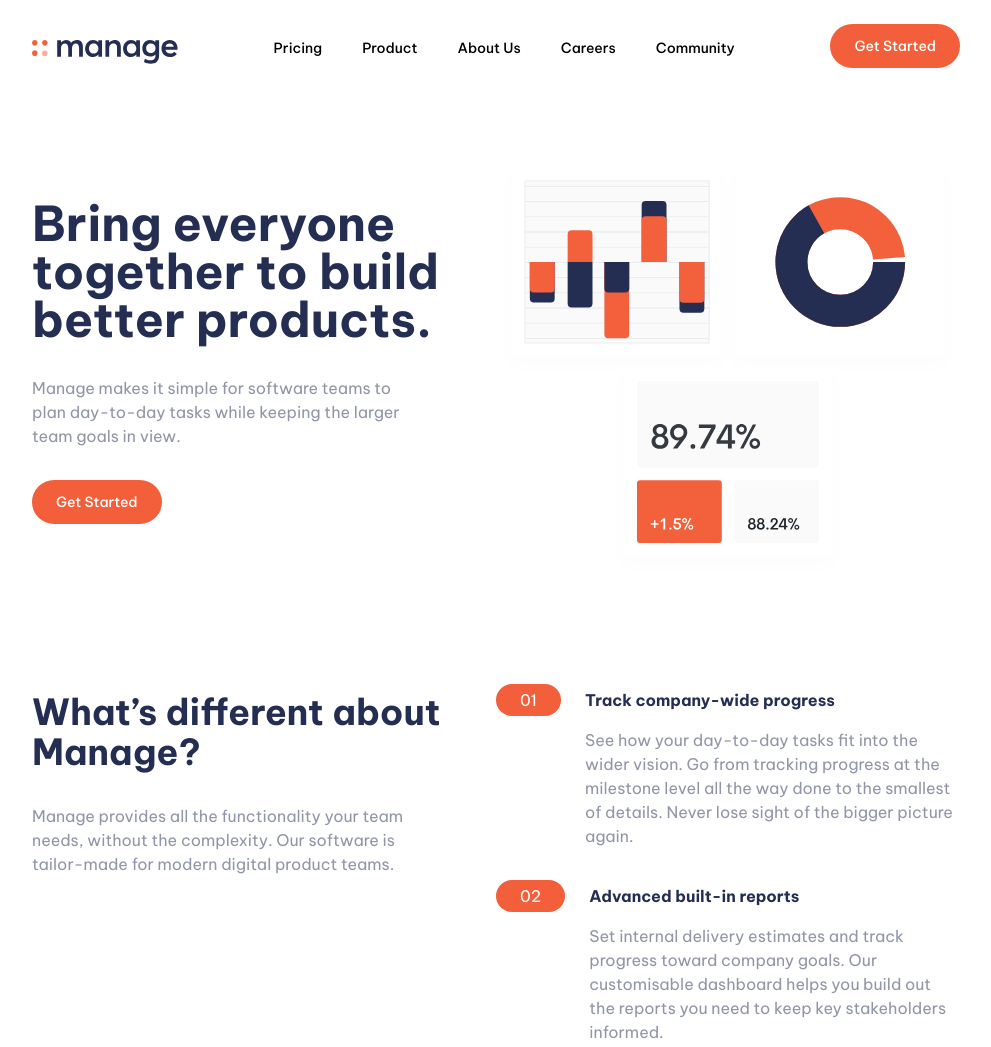
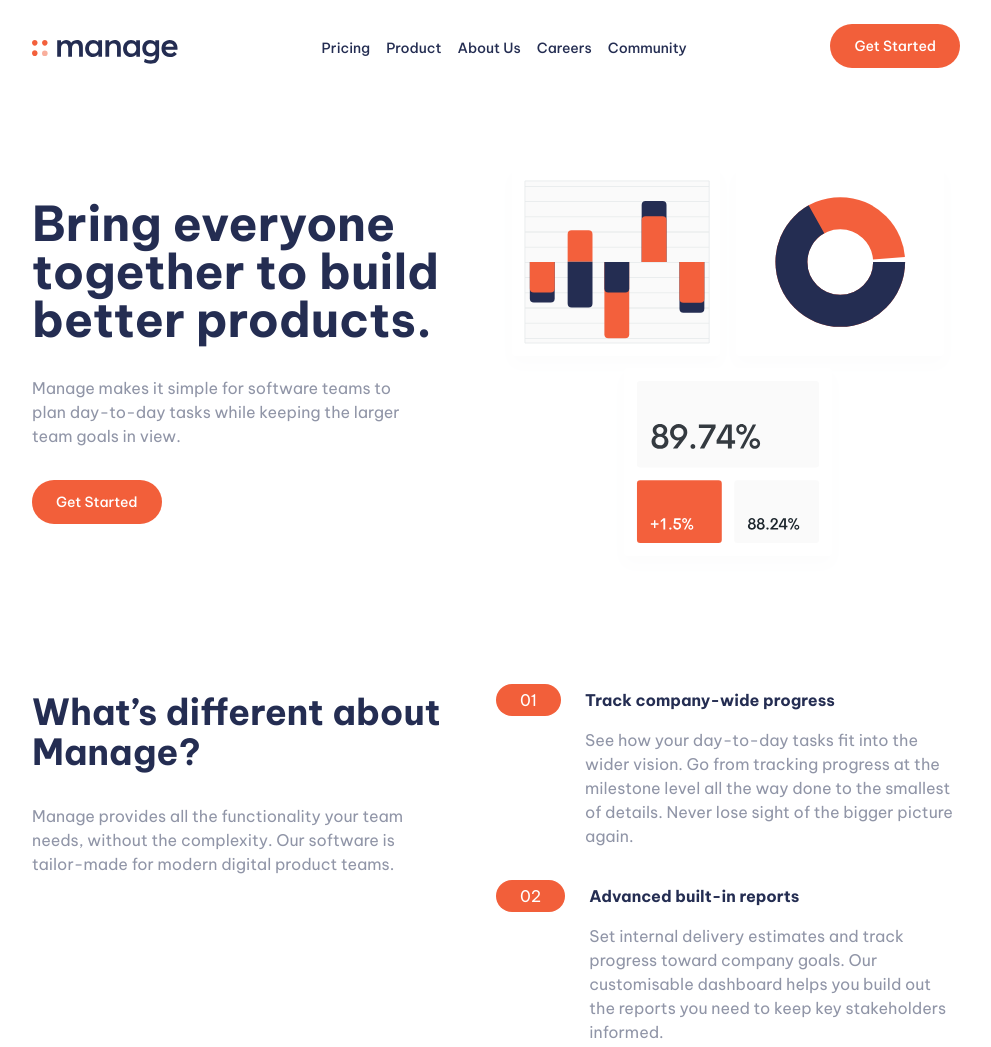
Before and after one commit to Chiazamoku-Amadi/manageLandingPage, a website: page index.html in a window 1280 px wide. Shown: the top 1047 px of the page, without its empty margins (144-1135 px from the left). Drawn offline with Linux system fonts and the light colour scheme.

Commit message:
Made the nav link texts dark blue and reduced the space between them

```diff
--- a/index.html
+++ b/index.html
@@ -19,12 +19,12 @@
             <div class="pt-2">
                 <img src="img/logo.svg" alt="">
             </div>
-            <div class="hidden md:flex space-x-10 font-medium text-sm">
-                <a href="#" class="hover:text-darkGrayishBlue">Pricing</a>
-                <a href="#" class="hover:text-darkGrayishBlue">Product</a>
-                <a href="#" class="hover:text-darkGrayishBlue">About Us</a>
-                <a href="#" class="hover:text-darkGrayishBlue">Careers</a>
-                <a href="#" class="hover:text-darkGrayishBlue">Community</a>
+            <div class="hidden md:flex space-x-4 font-medium text-sm">
+                <a href="#" class="text-darkBlue hover:text-darkGrayishBlue">Pricing</a>
+                <a href="#" class="text-darkBlue hover:text-darkGrayishBlue">Product</a>
+                <a href="#" class="text-darkBlue hover:text-darkGrayishBlue">About Us</a>
+                <a href="#" class="text-darkBlue hover:text-darkGrayishBlue">Careers</a>
+                <a href="#" class="text-darkBlue hover:text-darkGrayishBlue">Community</a>
             </div>
             <a href="" class="hidden md:block p-3 px-6 mb-1 text-white rounded-full bg-brightRed baseline font-medium text-sm hover:bg-brightRedLight">Get Started</a>
         </div>
```
Also changed, not shown: css/main.css.
